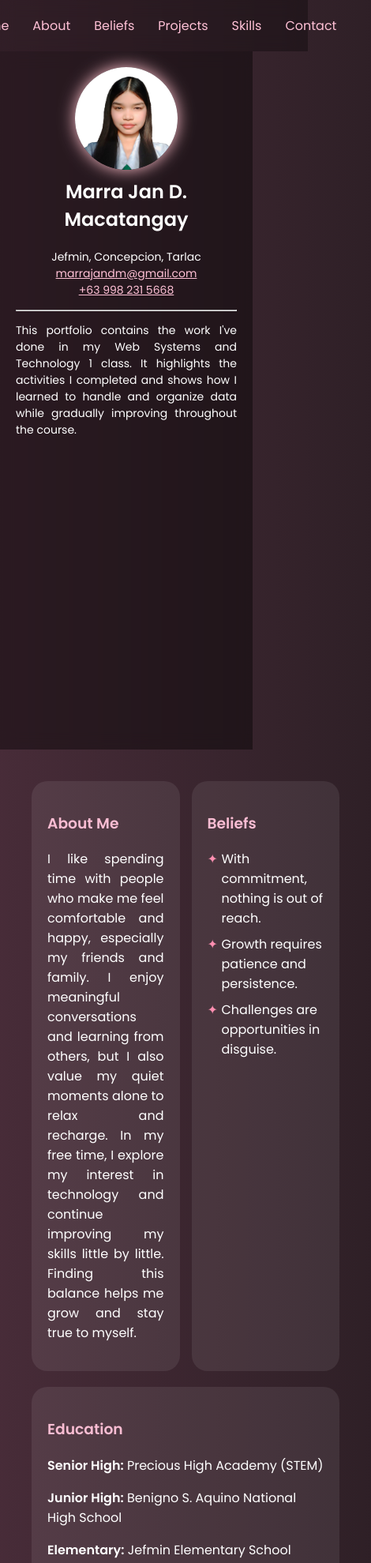
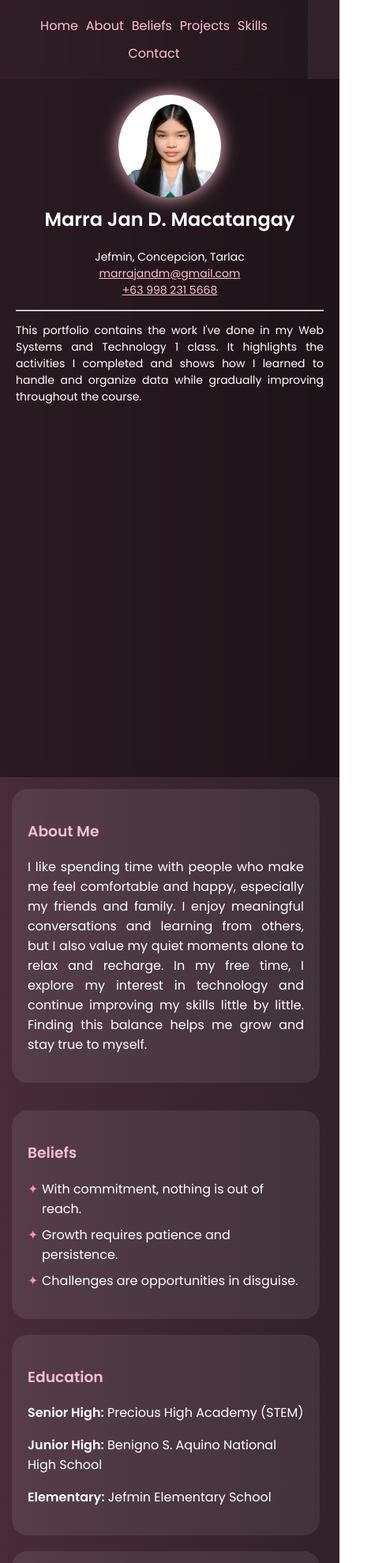
Before and after one commit to marrajdm/wansiportfolio, a plain HTML site: page index.html in a window 390 px wide. Shown: the top 1979 px of the page at 79% size, 470 px wide, since content can reach past the window. Drawn offline with Linux system fonts and the light colour scheme.

Commit message:
Add files via upload

```diff
--- a/index.html
+++ b/index.html
@@ -194,6 +194,35 @@ ul li::before{
     .wrapper{flex-direction:column;}
 }
 
+@media (max-width: 768px){
+
+    .wrapper{
+        flex-direction: column;
+    }
+
+    .sidebar{
+        width: 100%;
+        text-align: center;
+    }
+
+    .main{
+        padding: 15px;
+    }
+
+    .grid{
+        grid-template-columns: 1fr;
+    }
+
+    .navbar{
+        flex-wrap: wrap;
+        gap: 10px;
+    }
+
+    .icon{
+        width: 50px;
+    }
+}
+
 </style>
 </head>
 
```
